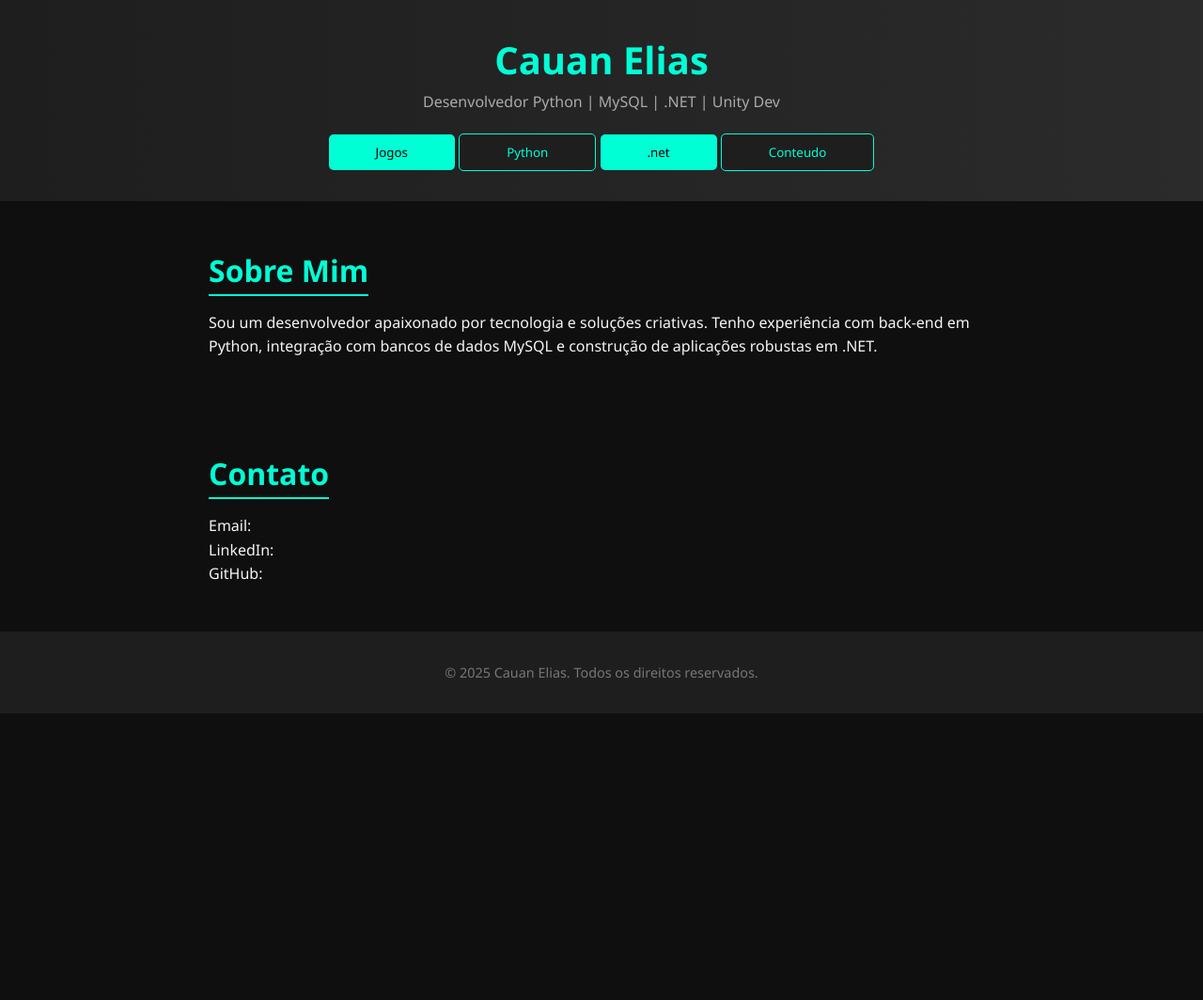
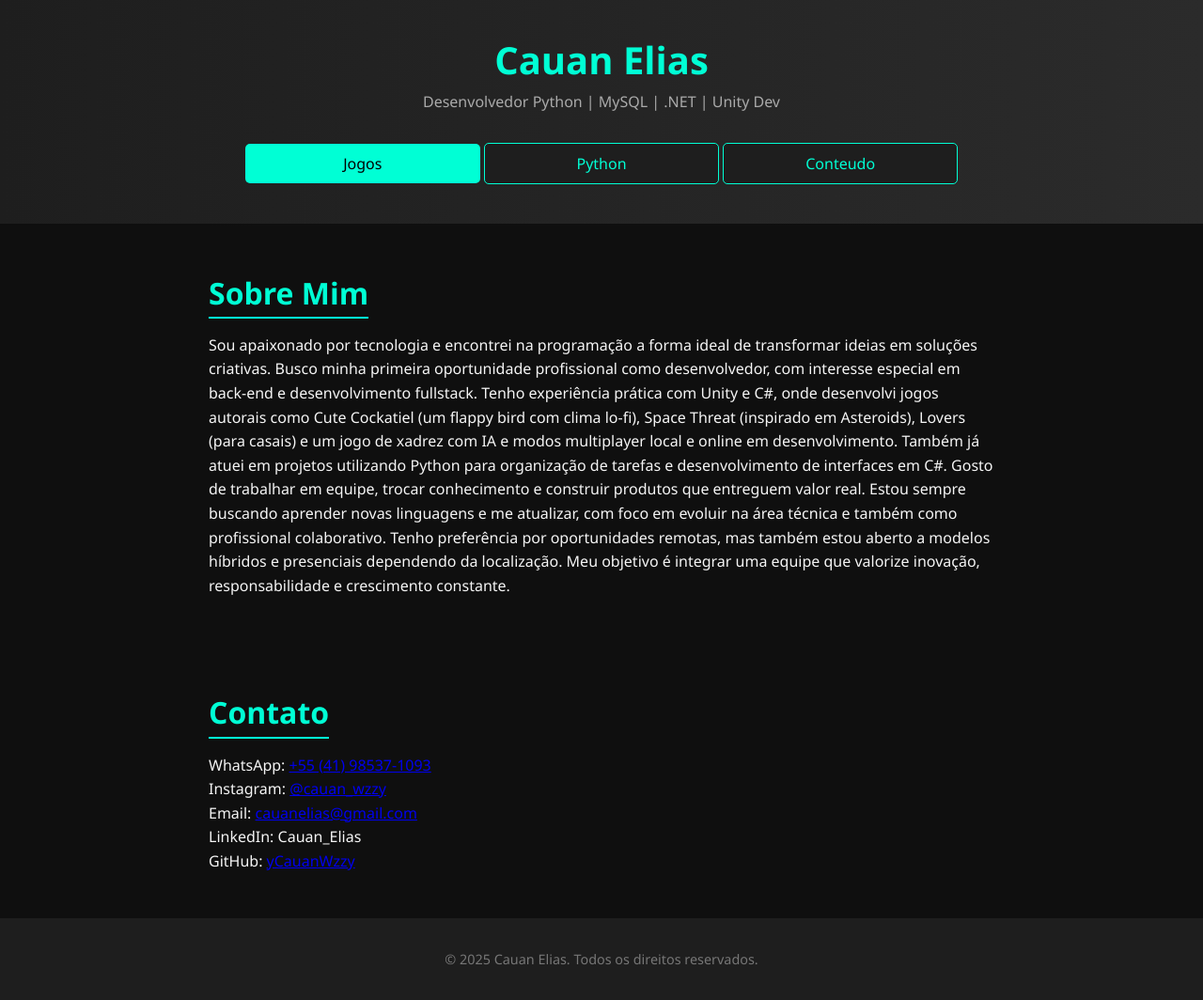
Before and after one commit to yCauanWzzy/Portifolio-2025, a plain HTML site: page index.html in a window 1280 px wide. Shown: the whole page at 94% size. Before the commit the page ends 800 px from the top, so only its background shows below. Drawn offline with Linux system fonts and the light colour scheme.

Commit message:
Add files via upload

```diff
--- a/index.html
+++ b/index.html
@@ -95,24 +95,29 @@
     <h1>Cauan Elias</h1>
     <p>Desenvolvedor Python | MySQL | .NET | Unity Dev</p>
     <div style=" gap: 10px; margin-top: 20px;" class="divbutton">
-  <a href="Jogos.html"><button style="padding: 10px 50px; background-color: #00ffd5; border: none; color: #000; cursor: pointer; border-radius: 5px;" class="Buttons">Jogos</button></a>
-  <a href="Python.html"><button style="padding: 10px 50px; background-color: #1e1e1e; border: 1px solid #00ffd5; color: #00ffd5; cursor: pointer; border-radius: 5px; " class="Buttons">Python</button></a>
-  <a href="Donet.html"><button style="padding: 10px 50px; background-color: #00ffd5; border: none; color: #000; cursor: pointer; border-radius: 5px; " class="Buttons">.net</button></a>
-  <a href="conteudo.html"><button style="padding: 10px 50px; background-color: #1e1e1e; border: 1px solid #00ffd5; color: #00ffd5; cursor: pointer; border-radius: 5px; " class="Buttons">Conteudo</button></a>
+  <a href="Jogos.html"><button style="text-align: center; width: 30%;max-width: 250px;font-size: 16px;margin: 10px auto; padding: 10px 50px; background-color: #00ffd5; border: none; color: #000; cursor: pointer; border-radius: 5px;" class="Buttons">Jogos</button></a>
+  <a href="Python.html"><button style="text-align: center; width: 30%;max-width: 250px;font-size: 16px;margin: 10px auto;padding: 10px 50px; background-color: #1e1e1e; border: 1px solid #00ffd5; color: #00ffd5; cursor: pointer; border-radius: 5px; " class="Buttons">Python</button></a>
+  <!--<a href="Donet.html"><button style="text-align: center; width: 30%;max-width: 250px;font-size: 16px;margin: 10px auto;padding: 10px 50px; background-color: #00ffd5; border: none; color: #000; cursor: pointer; border-radius: 5px; " class="Buttons">.net</button></a>-->
+  <a href="conteudo.html"><button style=" text-align: center; width: 30%;max-width: 250px;font-size: 16px;margin: 10px auto;padding: 10px 50px; background-color: #1e1e1e; border: 1px solid #00ffd5; color: #00ffd5; cursor: pointer; border-radius: 5px; " class="Buttons">Conteudo</button></a>
 </div>
   </header>
   <section class="section">
     <h2>Sobre Mim</h2>
-    <p>Sou um desenvolvedor apaixonado por tecnologia e soluções criativas. Tenho experiência com back-end em Python, integração com bancos de dados MySQL e construção de aplicações robustas em .NET.</p>
+    <p>Sou apaixonado por tecnologia e encontrei na programação a forma ideal de transformar ideias em soluções criativas. Busco minha primeira oportunidade profissional como desenvolvedor, com interesse especial em back-end e desenvolvimento fullstack. Tenho experiência prática com Unity e C#, onde desenvolvi jogos autorais como Cute Cockatiel (um flappy bird com clima lo-fi), Space Threat (inspirado em Asteroids), Lovers (para casais) e um jogo de xadrez com IA e modos multiplayer local e online em desenvolvimento.
+
+Também já atuei em projetos utilizando Python para organização de tarefas e desenvolvimento de interfaces em C#. Gosto de trabalhar em equipe, trocar conhecimento e construir produtos que entreguem valor real. Estou sempre buscando aprender novas linguagens e me atualizar, com foco em evoluir na área técnica e também como profissional colaborativo.
+
+Tenho preferência por oportunidades remotas, mas também estou aberto a modelos híbridos e presenciais dependendo da localização. Meu objetivo é integrar uma equipe que valorize inovação, responsabilidade e crescimento constante.</p>
   </section>
 
   <section class="section">
     <h2>Contato</h2>
-    <p>Email:</p>
-    <p>LinkedIn:</p>
-    <p>GitHub:</p>
+    <p>WhatsApp: <a href="https://wa.me/5541985371093" target="_blank" >+55 (41) 98537-1093</a></p>
+    <p>Instagram: <a href="https://www.instagram.com/cauan_wzzy/" target="_blank" >@cauan_wzzy</a></p>
+    <p>Email: <a href="cauanelias@gmail.com" target="_blank" >cauanelias@gmail.com</a></p>
+    <p>LinkedIn: <a href="www.linkedin.com/in/cauan-elias" target="_blank" ></a>Cauan_Elias</p>
+    <p>GitHub: <a href="https://github.com/yCauanWzzy" target="_blank" >yCauanWzzy</a></p>
   </section>
-
   <footer>
     <p>&copy; 2025 Cauan Elias. Todos os direitos reservados.</p>
   </footer>
```
Also changed, not shown: Donet.html (+1 -1 lines), Jogos.html (+4 -4 lines), Python.html (+1 -1 lines), conteudo.html (+2 -2 lines).
